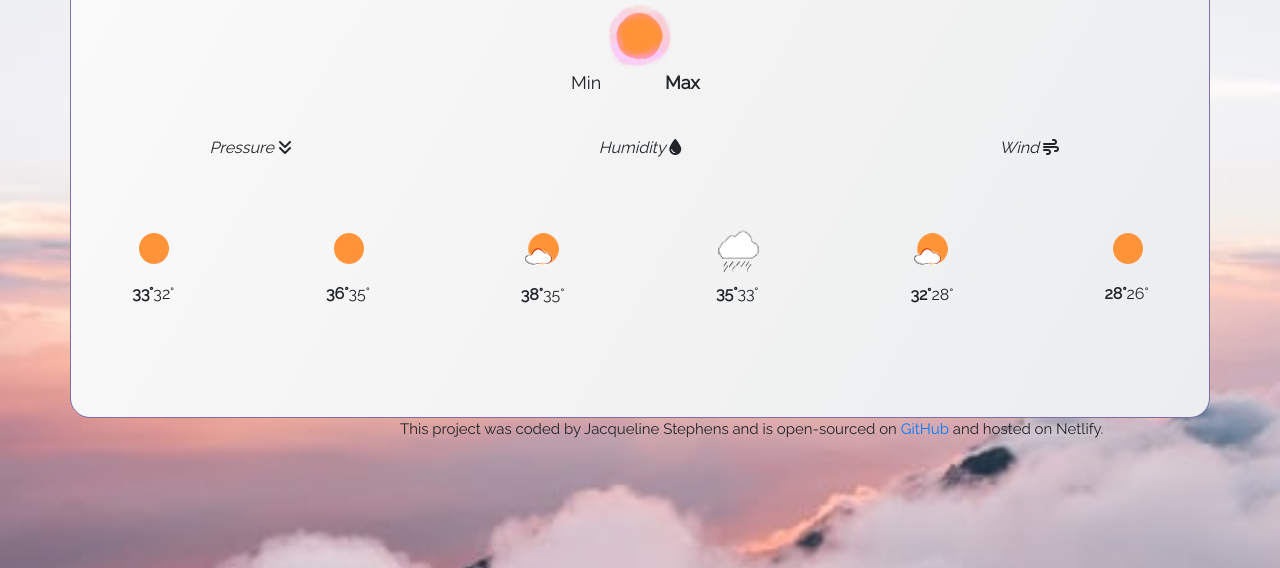
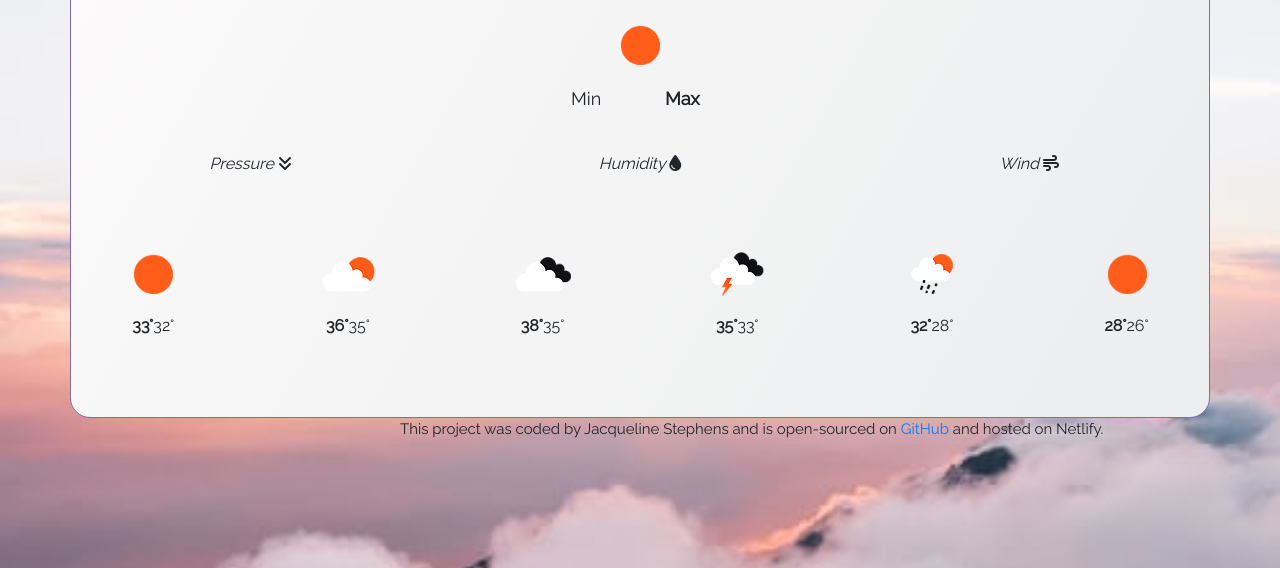
Before and after one commit to JStepns/Weather-app, a plain HTML site: page index.html in a window 1280 px wide. Shown: the part 232-800 px from the top of the page. Drawn offline with nearby package versions, Linux system fonts and the light colour scheme.

Commit message:
Changed icons

```diff
--- a/SRC/Style.css
+++ b/SRC/Style.css
@@ -108,6 +108,7 @@ p {
 }
 #forecast img {
   filter: contrast(200%);
+  width: 80px;
 }
 .dropdown {
   display: inline-block;
--- a/SRC/Weather-app.js
+++ b/SRC/Weather-app.js
@@ -41,8 +41,8 @@ function displayWeather(response) {
   let lastUpdatedTime = document.querySelector("#last-updated-time h5");
   let weatherIcon = document.querySelector("#current-temp-icon img");
   displayTemp.innerHTML = temp;
-  displayMin.innerHTML = `Min: ${tempMin}`;
-  displayMax.innerHTML = `Max: ${tempMax}`;
+  displayMin.innerHTML = `Min: ${tempMin}°`;
+  displayMax.innerHTML = `Max: ${tempMax}°`;
   displayPressure.innerHTML = `Pressure: ${pressure} hPa`;
   displayHumidity.innerHTML = `Humidity: ${humidity}%`;
   displayWind.innerHTML = `Wind speed: ${wind} m/s`;
--- a/index.html
+++ b/index.html
@@ -69,7 +69,7 @@
         </div>
         <div class="row" id="current-temp-icon">
             <div class="col-12">
-                <img src="Images/sun.png" alt = "clear-sky"/>
+                <img src="Images/clear-sky.png" alt = "clear sky"/>
             </div>
         </div>
         <div class="row" id = "min-max">
@@ -103,42 +103,42 @@
         <div class="row" id ="forecast">
             <div class="col-2" id = "1st-3-hours">
                 <h5></h5>
-                <img src="Images/sun2.png" alt="sunny">
+                <img src="Images/clear-sky.png" alt="clear sky">
                 <div class="forecast-temp">
                     <strong>33°</strong>32°
                 </div>
             </div>
             <div class="col-2">
                 <h5></h5>
-                <img src="Images/sun2.png" alt="sunny">
+                <img src="Images/cloudy.png" alt="cloudy">
                 <div class="forecast-temp">
                     <strong>36°</strong>35°
                 </div>
             </div>
             <div class="col-2">
                 <h5></h5>
-                <img src="Images/sun3.png" alt="cloudy">
+                <img src="Images/broken-clouds.png" alt="broken clouds">
                 <div class="forecast-temp">
                     <strong>38°</strong>35°
                 </div>
             </div>
             <div class="col-2">
                 <h5></h5>
-                <img src="Images/stormcloud.png" alt="stormy">
+                <img src="Images/thunderstorm.png" alt="stormy">
                 <div class="forecast-temp">
                     <strong>35°</strong>33°
                 </div>
             </div>
             <div class="col-2">
                 <h5></h5>
-                <img src="Images/sun3.png" alt="cloudy">
+                <img src="Images/rain.png" alt="rain">
                 <div class="forecast-temp">
                     <strong>32°</strong>28°
                 </div>
             </div>
             <div class="col-2">
                 <h5></h5>
-                <img src="Images/sun2.png" alt="sunny">
+                <img src="Images/clear-sky.png" alt="clear sky">
                 <div class="forecast-temp">
                     <strong>28°</strong>26°
                 </div>
```
Also changed, not shown: Images/broken-clouds.png (added), Images/clear-sky.png (added), Images/cloudy.png (added), Images/rain.png (added), Images/stormcloud.png (deleted), Images/sun.png (deleted), Images/sun2.png (deleted), Images/sun3.png (deleted), Images/thunderstorm.png (added), 2 other files.
